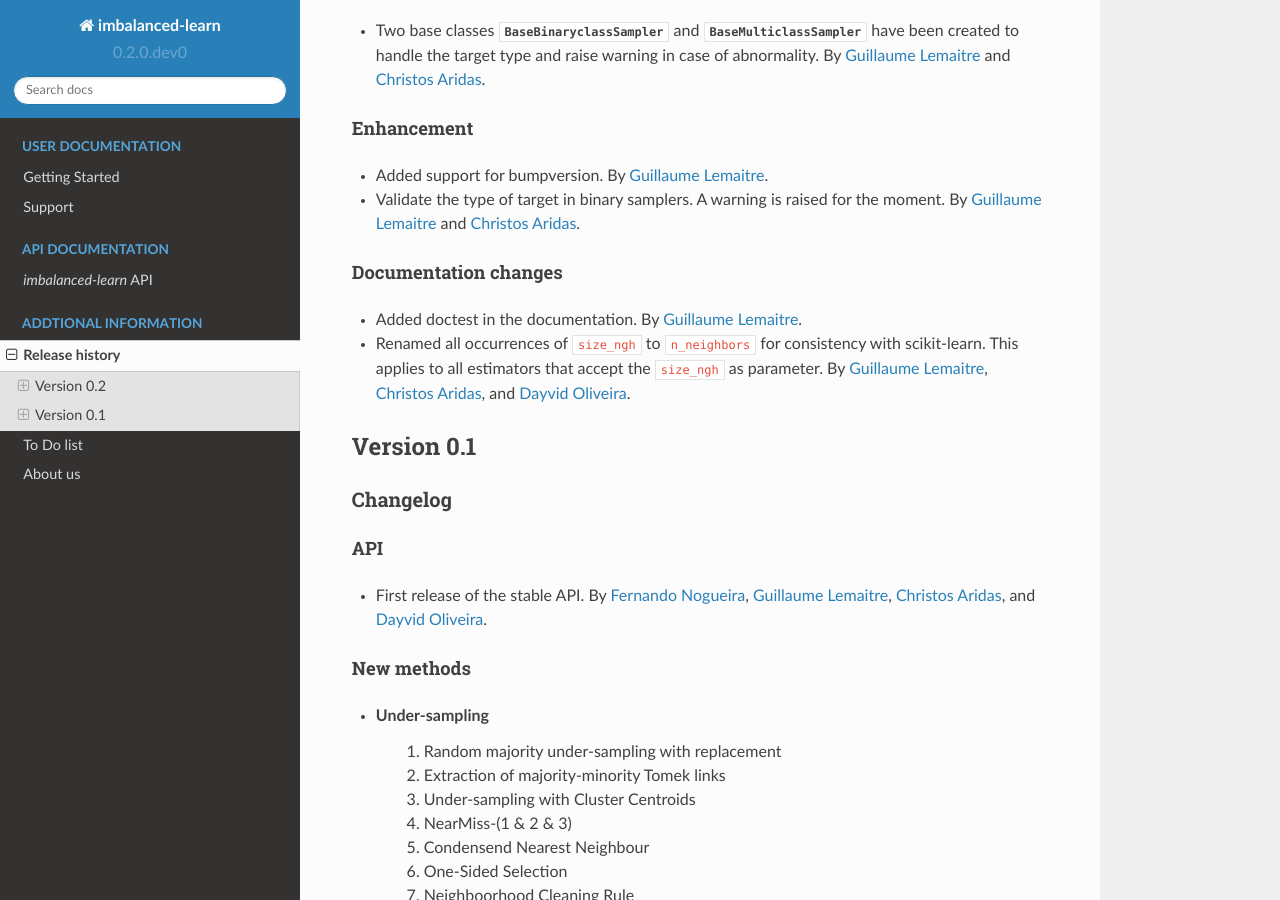
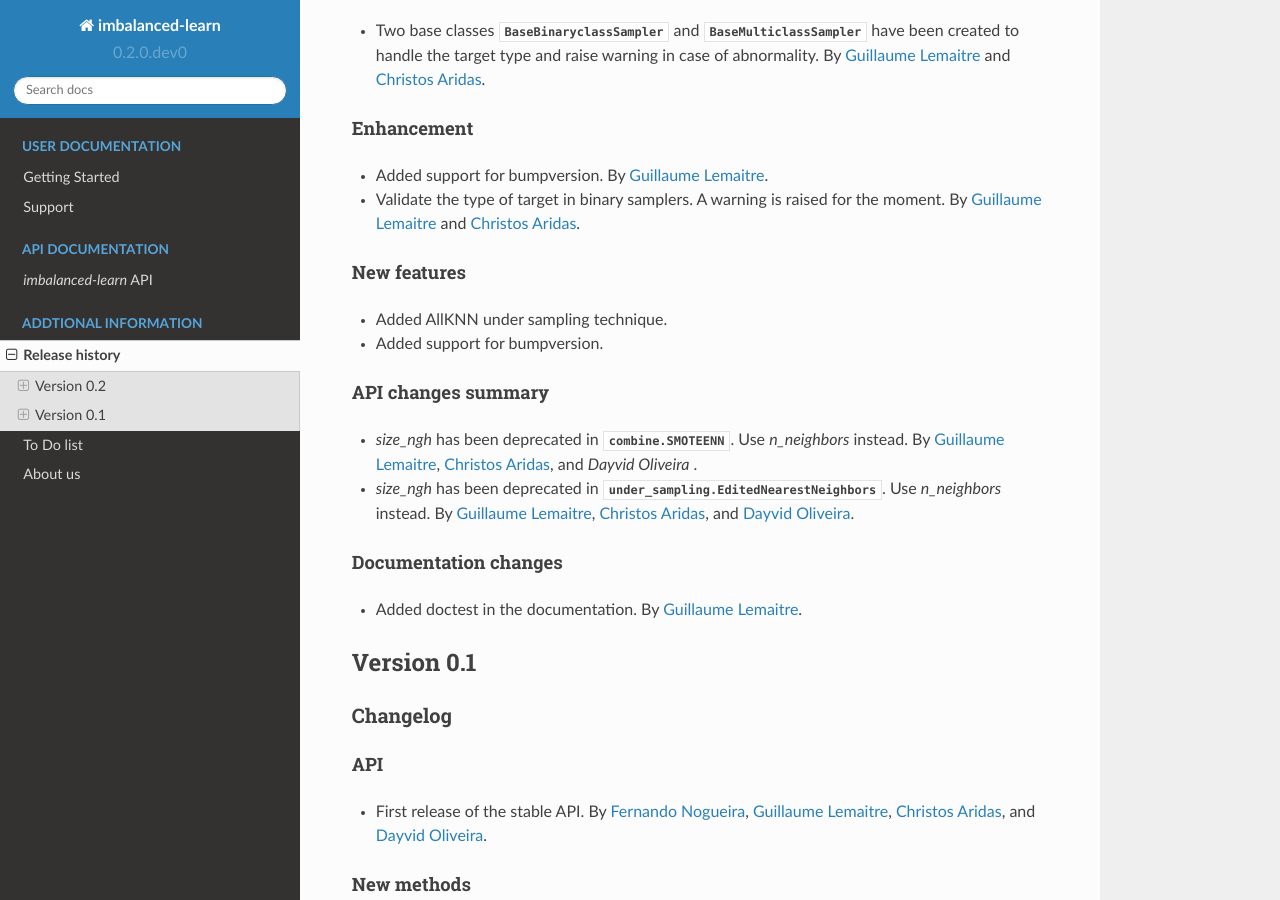
Before and after one commit to scikit-learn-contrib/imbalanced-learn, a Sphinx documentation site: the page built from doc/whats_new.rst, in a window 1280 px wide and 900 px high, scrolled down 781 px. Built offline with Sphinx 7.4.7 and the Read the Docs theme 2.0.0, drawn with Linux system fonts in a browser that asks for light colours; formulas are drawn with MathJax 3; pages that are not in the unit, such as notebooks, are missing from menus.

Commit message:
Add the changes in documentation

```diff
--- a/doc/whats_new.rst
+++ b/doc/whats_new.rst
@@ -37,11 +37,22 @@
 - Added support for bumpversion. By `Guillaume Lemaitre`_.
 - Validate the type of target in binary samplers. A warning is raised for the moment. By `Guillaume Lemaitre`_ and `Christos Aridas`_.
 
+New features
+~~~~~~~~~~~~
+
+- Added AllKNN under sampling technique.
+- Added support for bumpversion.
+
+API changes summary
+~~~~~~~~~~~~~~~~~~~
+
+- `size_ngh` has been deprecated in :class:`combine.SMOTEENN`. Use `n_neighbors` instead. By `Guillaume Lemaitre`_, `Christos Aridas`_, and `Dayvid Oliveira` .
+- `size_ngh` has been deprecated in :class:`under_sampling.EditedNearestNeighbors`. Use `n_neighbors` instead. By `Guillaume Lemaitre`_, `Christos Aridas`_, and `Dayvid Oliveira`_.
+
 Documentation changes
 ~~~~~~~~~~~~~~~~~~~~~
 
 - Added doctest in the documentation. By `Guillaume Lemaitre`_.
-- Renamed all occurrences of ``size_ngh`` to ``n_neighbors`` for consistency with scikit-learn. This applies to all estimators that accept the ``size_ngh`` as parameter. By `Guillaume Lemaitre`_, `Christos Aridas`_, and `Dayvid Oliveira`_.
 
 .. _changes_0_1:
 
```
